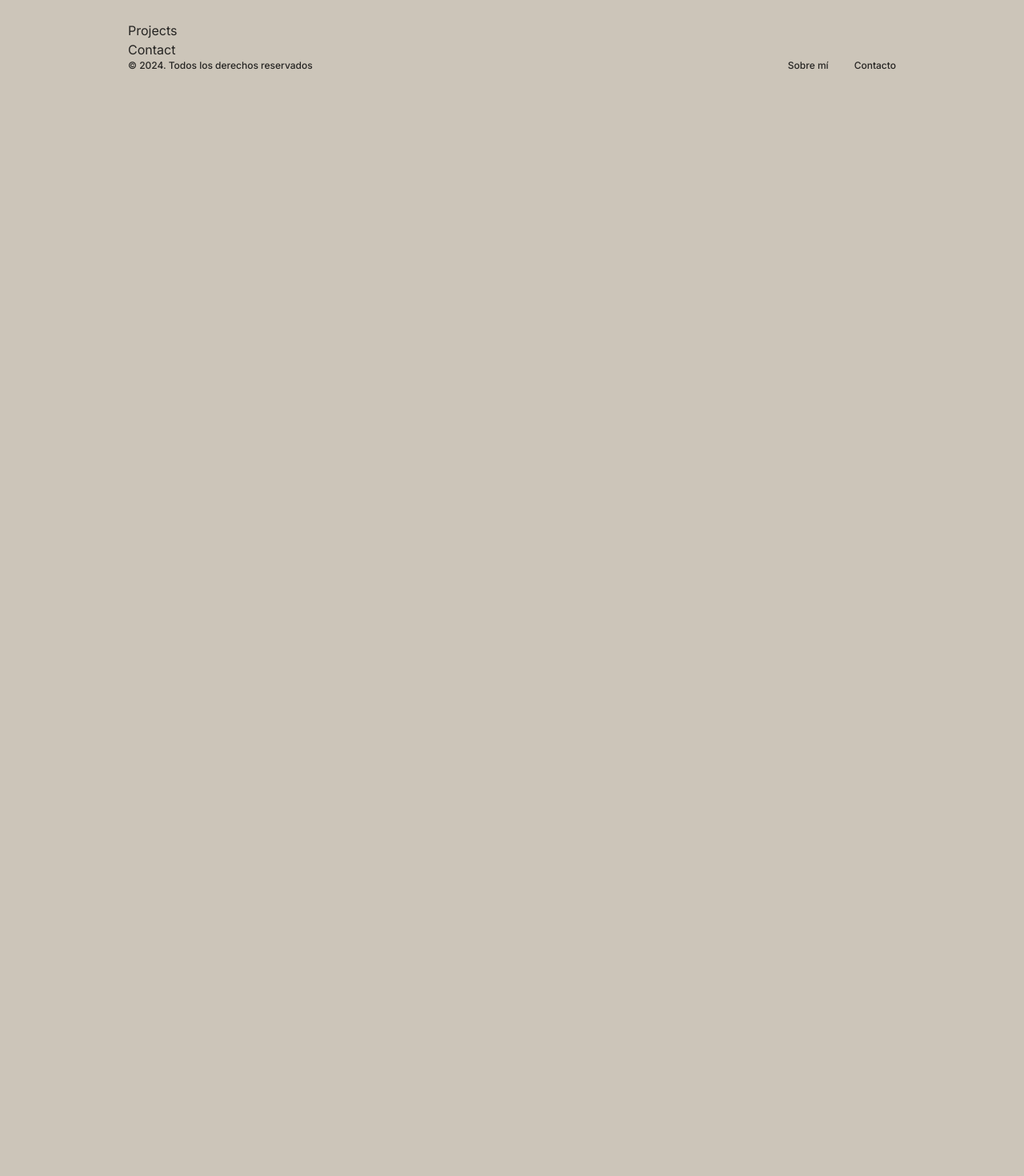
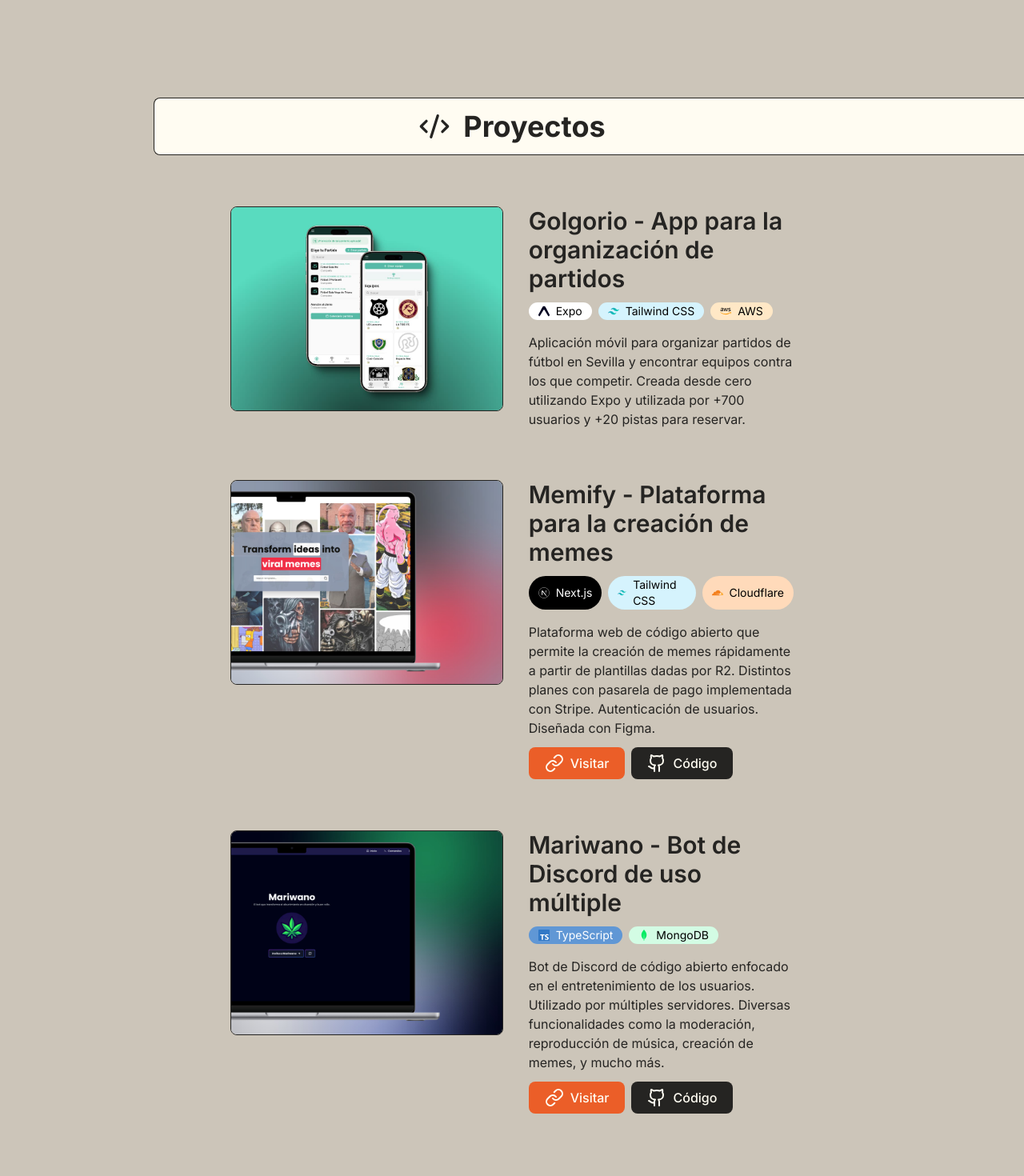
Before and after one commit to adrgarcha/portfolio, a Next.js app: page / in a window 1280 px wide. Shown: the part 1680-3150 px from the top of the page at 80% size. Before the commit the page ends 1790 px from the top, so only its background shows below. Built offline with nearby package versions, Linux system fonts and the light colour scheme.

Commit message:
feat: build projects section

```diff
--- a/components/sections/projects.tsx
+++ b/components/sections/projects.tsx
@@ -1,3 +1,147 @@
+import { Code2, Link } from 'lucide-react';
+import Image from 'next/image';
+import Button from '../button';
+import AmazonWebServices from '../icons/aws';
+import Cloudflare from '../icons/cloudflare';
+import Expo from '../icons/expo';
+import Github from '../icons/github';
+import MongoDB from '../icons/mongodb';
+import Nextjs from '../icons/nextjs';
+import TailwindCSS from '../icons/tailwind';
+import TypeScript from '../icons/typescript';
+
 export default function Projects() {
-   return <div>Projects</div>;
+   return (
+      <section className="pt-24 pb-20" id="projects">
+         <div className="flex items-center justify-center gap-x-4 py-4 text-secondary">
+            <Code2 size={40} />
+            <h2 className="font-bold text-4xl">Proyectos</h2>
+            <div className="absolute w-full h-[72px] ml-96 bg-foreground border border-r-0 border-secondary rounded-lg rounded-r-none -z-10" />
+         </div>
+         <div className="flex flex-col items-center gap-y-16 mt-16 mx-32">
+            <section className="flex gap-x-8">
+               <Image
+                  src="/golgorio-app.jpg"
+                  alt="A picture of two phones in which the Golgorio App is being used"
+                  width={960}
+                  height={720}
+                  className="w-96 h-64 border border-secondary rounded-lg"
+               />
+               <div>
+                  <h3 className="font-semibold text-3xl">Golgorio - App para la organización de partidos</h3>
+                  <div className="flex gap-x-2 mt-3 mb-4">
+                     <TechBadge backgroundColor="white">
+                        <Expo />
+                        Expo
+                     </TechBadge>
+                     <TechBadge backgroundColor="#D5F3FD">
+                        <TailwindCSS />
+                        Tailwind CSS
+                     </TechBadge>
+                     <TechBadge backgroundColor="#FFE8C6">
+                        <AmazonWebServices />
+                        AWS
+                     </TechBadge>
+                  </div>
+                  <p>
+                     Aplicación móvil para organizar partidos de fútbol en Sevilla y encontrar equipos contra los que competir. Creada desde cero
+                     utilizando Expo y utilizada por +700 usuarios y +20 pistas para reservar.
+                  </p>
+               </div>
+            </section>
+            <section className="flex gap-x-8">
+               <Image
+                  src="/memify.jpg"
+                  alt="A picture of a laptop with the browser opened in the Memify website"
+                  width={1920}
+                  height={1440}
+                  className="w-96 h-64 border border-secondary rounded-lg"
+               />
+               <div>
+                  <h3 className="font-semibold text-3xl">Memify - Plataforma para la creación de memes</h3>
+                  <div className="flex gap-x-2 mt-3 mb-4">
+                     <TechBadge backgroundColor="black" color="white">
+                        <Nextjs />
+                        Next.js
+                     </TechBadge>
+                     <TechBadge backgroundColor="#D5F3FD">
+                        <TailwindCSS />
+                        Tailwind CSS
+                     </TechBadge>
+                     <TechBadge backgroundColor="#FFDABA">
+                        <Cloudflare />
+                        Cloudflare
+                     </TechBadge>
+                  </div>
+                  <p>
+                     Plataforma web de código abierto que permite la creación de memes rápidamente a partir de plantillas dadas por R2. Distintos
+                     planes con pasarela de pago implementada con Stripe. Autenticación de usuarios. Diseñada con Figma.
+                  </p>
+                  <div className="flex gap-x-2 mt-3">
+                     <a href="https://memify-delta.vercel.app" target="_blank">
+                        <Button>
+                           <Link />
+                           Visitar
+                        </Button>
+                     </a>
+                     <a href="https://github.com/adrgarcha/memify" target="_blank">
+                        <Button variant="secondary">
+                           <Github />
+                           Código
+                        </Button>
+                     </a>
+                  </div>
+               </div>
+            </section>
+            <section className="flex gap-x-8">
+               <Image
+                  src="/mariwano.jpg"
+                  alt="A picture of a laptop with the browser opened in the Mariwano website"
+                  width={1920}
+                  height={1440}
+                  className="w-96 h-64 border border-secondary rounded-lg"
+               />
+               <div>
+                  <h3 className="font-semibold text-3xl">Mariwano - Bot de Discord de uso múltiple</h3>
+                  <div className="flex gap-x-2 mt-3 mb-4">
+                     <TechBadge backgroundColor="#6097D5" color="white">
+                        <TypeScript />
+                        TypeScript
+                     </TechBadge>
+                     <TechBadge backgroundColor="#D3FCE4">
+                        <MongoDB />
+                        MongoDB
+                     </TechBadge>
+                  </div>
+                  <p>
+                     Bot de Discord de código abierto enfocado en el entretenimiento de los usuarios. Utilizado por múltiples servidores. Diversas
+                     funcionalidades como la moderación, reproducción de música, creación de memes, y mucho más.
+                  </p>
+                  <div className="flex gap-x-2 mt-3">
+                     <a href="https://www.mariwano.dev" target="_blank">
+                        <Button>
+                           <Link />
+                           Visitar
+                        </Button>
+                     </a>
+                     <a href="https://github.com/adrgarcha/mariwano" target="_blank">
+                        <Button variant="secondary">
+                           <Github />
+                           Código
+                        </Button>
+                     </a>
+                  </div>
+               </div>
+            </section>
+         </div>
+      </section>
+   );
 }
+
+function TechBadge({ backgroundColor, color = 'black', children }: { backgroundColor: string; color?: string; children: React.ReactNode }) {
+   return (
+      <div className="flex items-center gap-x-2 px-3 py-px rounded-full text-sm" style={{ backgroundColor, color }}>
+         {children}
+      </div>
+   );
+}
```
